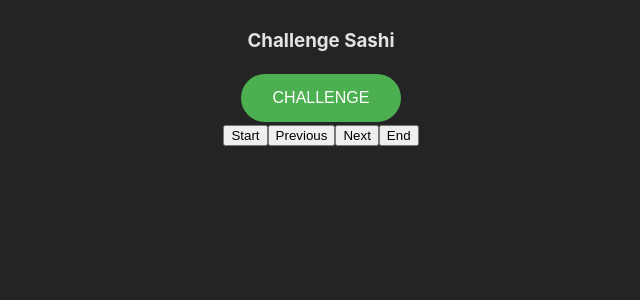
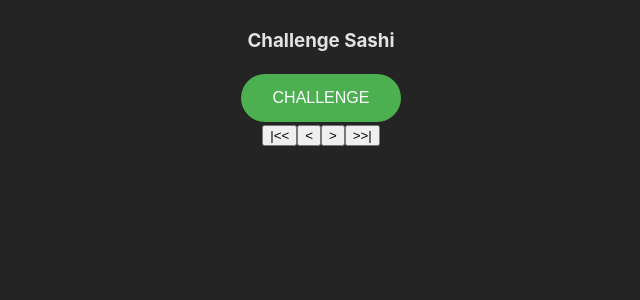
Before and after one commit to raphael-foliveira/chess.eth, a React (Vite) app: page / in a window 1280 px wide. Shown: the top 300 px of the page, without its empty margins (319-959 px from the left). Built offline with nearby package versions, Linux system fonts and the light colour scheme; no server answers.

Commit message:
change button chars

```diff
--- a/src/components/game/Board.tsx
+++ b/src/components/game/Board.tsx
@@ -91,10 +91,10 @@ export default function Board() {
         </div>
       )}
       <div className="buttons-area">
-        <button onClick={() => changeCurrentPlay(0)}>Start</button>
-        <button onClick={previousMove}>Previous</button>
-        <button onClick={nextMove}>Next</button>
-        <button onClick={() => changeCurrentPlay(-1)}>End</button>
+        <button onClick={() => changeCurrentPlay(0)}>|&lt;&lt;</button>
+        <button onClick={previousMove}>&lt;</button>
+        <button onClick={nextMove}>&gt;</button>
+        <button onClick={() => changeCurrentPlay(-1)}>&gt;&gt;|</button>
       </div>
     </>
   );
```
